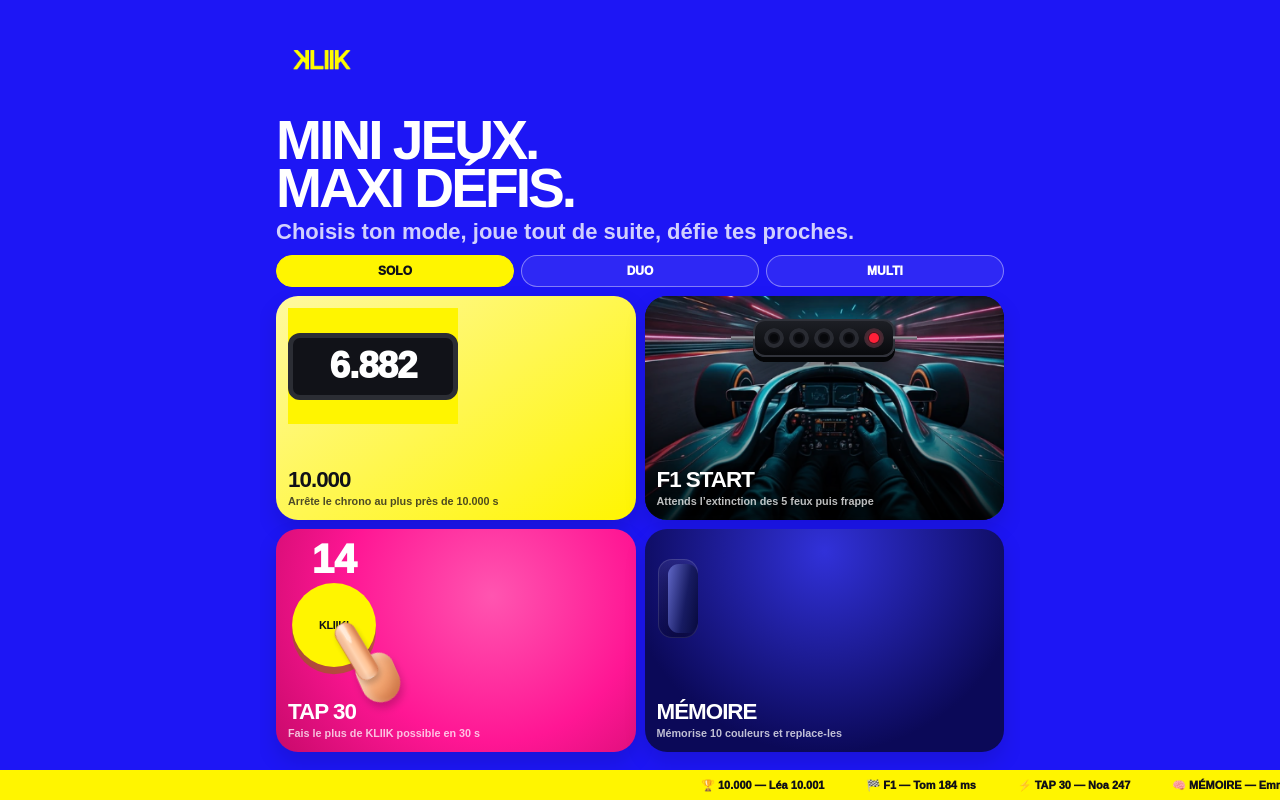
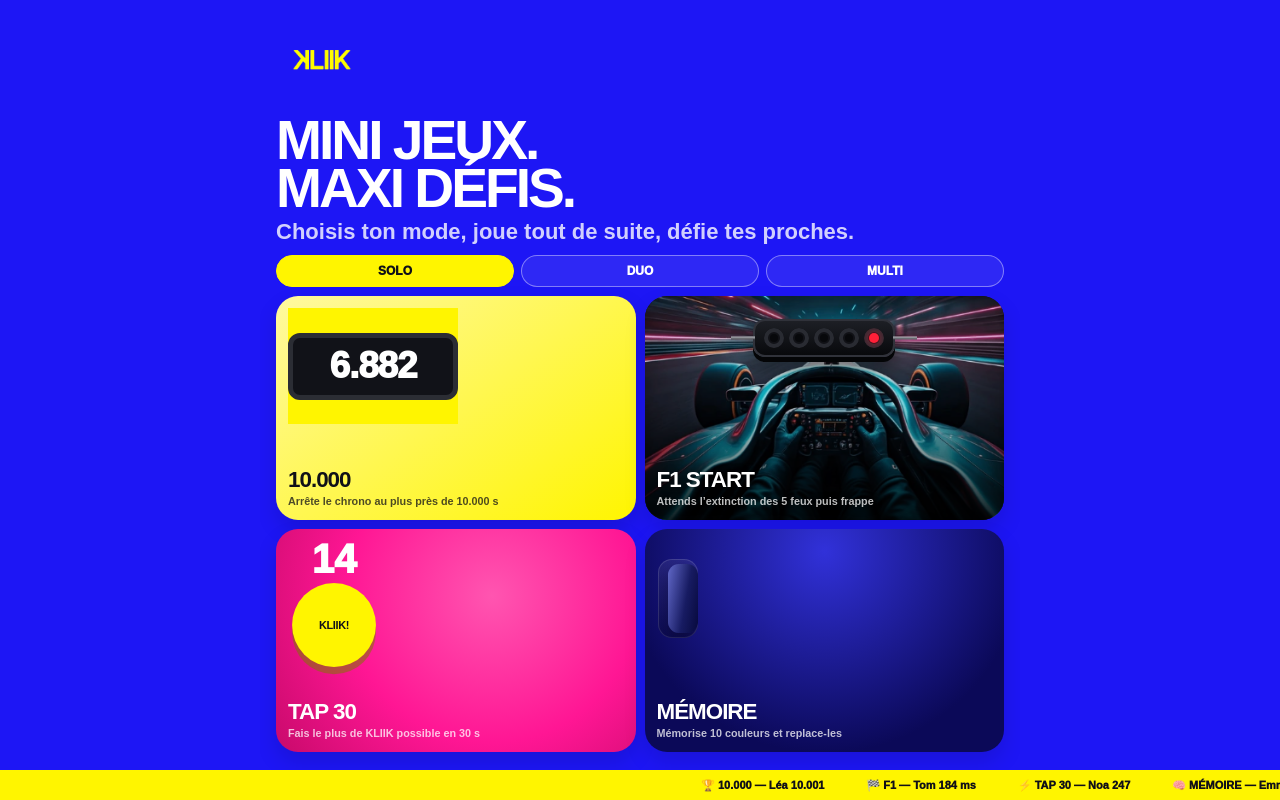
Before and after one commit to romainmannino/kliik, a Next.js app: page / in a window 1280 px wide. Built offline with nearby package versions, Linux system fonts and the light colour scheme.

Commit message:
Remove TAP 30 finger cue

```diff
--- a/app/home-hotfix.css
+++ b/app/home-hotfix.css
@@ -164,7 +164,7 @@
   64%,100%{opacity:0}
 }
 
-/* Final home polish: wording + tactile press cue, without touching game logic. */
+/* Final home wording, without touching game logic. */
 .homeHero p{
   font-size:0!important;
   white-space:nowrap!important;
@@ -176,53 +176,6 @@
   line-height:1.2;
   white-space:nowrap;
 }
-.card-tap .tapPulse{
-  position:relative!important;
-  overflow:visible!important;
-}
-/* Palm / base of the hand */
-.card-tap .tapPulse::before{
-  content:'';
-  position:absolute;
-  z-index:78;
-  width:43px;
-  height:54px;
-  right:-31px;
-  bottom:-35px;
-  border-radius:22px 22px 28px 28px;
-  background:linear-gradient(145deg,#ffd2ae 0%,#f0a36f 58%,#d87947 100%);
-  box-shadow:inset 5px 4px 8px rgba(255,255,255,.32),inset -5px -7px 9px rgba(143,66,29,.2),0 7px 9px rgba(0,0,0,.20);
-  transform:rotate(-24deg);
-  transform-origin:50% 80%;
-  pointer-events:none;
-  animation:kliikHandPalm .72s ease-in-out infinite alternate;
-}
-/* Index finger touching the button */
-.card-tap .tapPulse::after{
-  content:'';
-  position:absolute;
-  z-index:80;
-  width:22px;
-  height:68px;
-  right:-4px;
-  bottom:-10px;
-  border-radius:14px 14px 11px 11px;
-  background:radial-gradient(ellipse at 50% 9%,rgba(255,245,235,.72) 0 19%,transparent 21%),linear-gradient(90deg,#e99967 0%,#ffd5b3 35%,#ffc293 67%,#df8553 100%);
-  border:1px solid rgba(126,59,30,.18);
-  box-shadow:inset 3px 0 5px rgba(255,255,255,.35),inset -3px -3px 5px rgba(143,66,29,.14),0 5px 6px rgba(0,0,0,.18);
-  transform:rotate(-31deg);
-  transform-origin:50% 92%;
-  pointer-events:none;
-  animation:kliikFingerTap .72s ease-in-out infinite alternate;
-}
-@keyframes kliikFingerTap{
-  from{transform:translate(2px,5px) rotate(-31deg) scaleY(.96)}
-  to{transform:translate(-1px,-2px) rotate(-31deg) scaleY(1.02)}
-}
-@keyframes kliikHandPalm{
-  from{transform:translateY(4px) rotate(-24deg)}
-  to{transform:translateY(0) rotate(-24deg)}
-}
 
 @media(max-width:430px){
   .card-ten .miniTimer{min-width:120px!important;font-size:30px!important;padding:9px 11px!important}
@@ -230,6 +183,4 @@
   .card-f1 .miniLights i{width:21px!important;height:21px!important;flex-basis:21px!important;border-width:4px!important}
   .card-f1 .miniLights::before,.card-f1 .miniLights::after{width:48px!important}
   .homeHero p::after{font-size:clamp(12px,3.55vw,16px)!important;letter-spacing:-.2px!important}
-  .card-tap .tapPulse::before{width:38px;height:48px;right:-28px;bottom:-31px}
-  .card-tap .tapPulse::after{width:19px;height:60px;right:-2px;bottom:-8px}
 }
```
